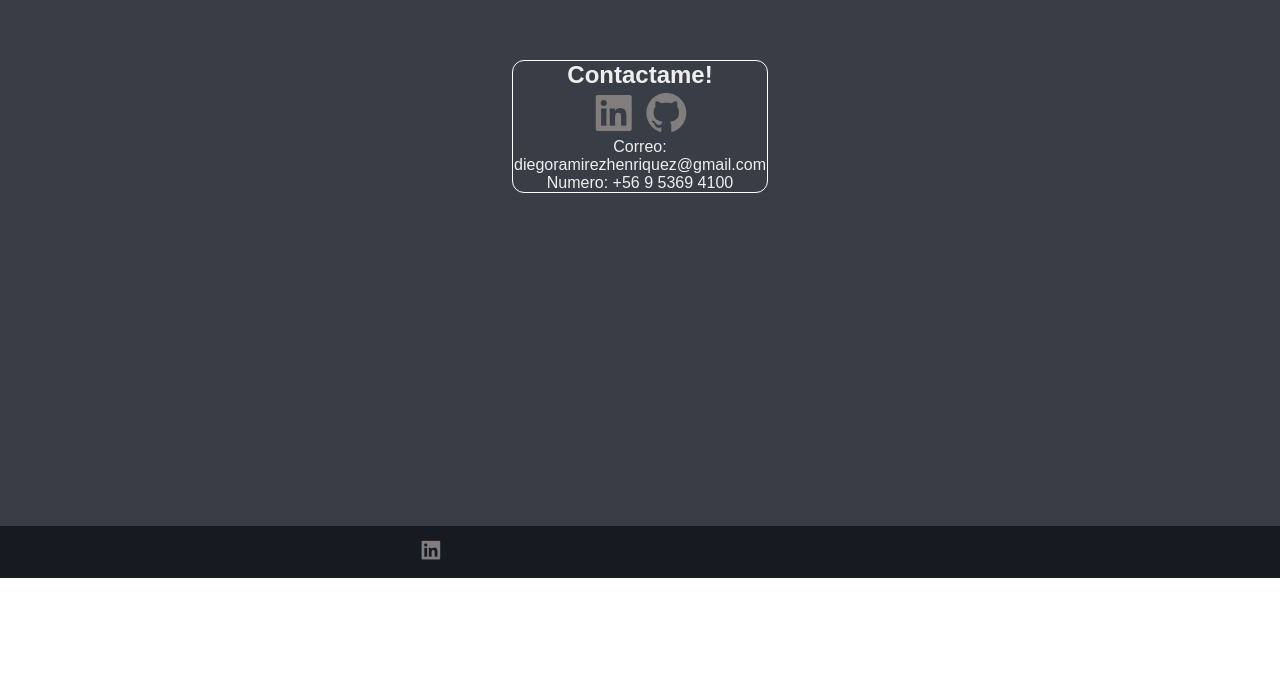
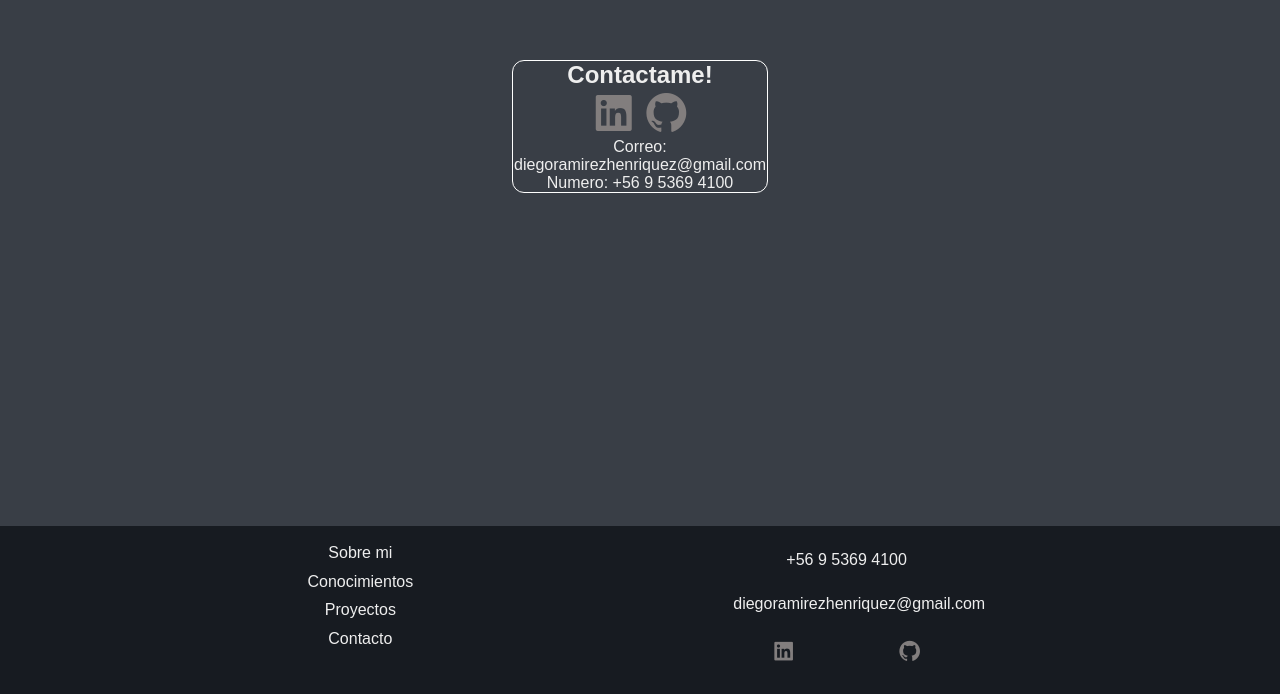
Before and after one commit to DiegoRamirezHenriquez/DiegoRamirez, a plain HTML site: page index.html in a window 1280 px wide. Shown: the part 3598-4292 px from the top of the page. Before the commit the page ends 4176 px from the top, so only its background shows below. Drawn offline with nearby package versions, Linux system fonts and the light colour scheme; a web font is replaced by a local one.

Commit message:
hice el footer

```diff
--- a/css/styles.css
+++ b/css/styles.css
@@ -189,3 +189,21 @@ ul{
     display: flex;
     justify-content: space-evenly;
 }
+.contenedor-info-pagina{
+    display: flex;
+    flex-direction: column;
+    align-items: center;
+}
+.contenedor-info-pagina li{
+    padding: 5%;
+}
+.contenedor-info{
+    text-align: center;
+}
+.contenedor-info li{
+    padding: 5%;
+}
+.contenedor-enlaces{
+    display: flex;
+    justify-content: space-around;
+}
--- a/index.html
+++ b/index.html
@@ -100,16 +100,18 @@
     </main>
     <footer class="info">
         <ul class="contenedor-info-pagina">
-            <li class="enlaces"><a href="https://www.linkedin.com/in/diegoramirezhenriquez" target="_blank"><i class='linkedin bx bxl-linkedin-square bx-sm'></i></a></li>
-            <li class="enlaces"><a href="#"></a></li>
-            <li class="enlaces"><a href="#"></a></li>
-            <li class="enlaces"><a href="#"></a></li>
+            <li><a href="#sobreMi">Sobre mi</a></li>
+            <li><a href="#conocimientos">Conocimientos</a></li>
+            <li><a href="#proyectos">Proyectos</a></li>
+            <li><a href="#contacto">Contacto</a></li>
         </ul>
         <ul class="contenedor-info">
-            <li class="enlaces"><a href="#"></a></li>
-            <li class="enlaces"><a href="#"></a></li>
-            <li class="enlaces"><a href="#"></a></li>
-            <li class="enlaces"><a href="#"></a></li>
+            <li>+56 9 5369 4100</li>
+            <li>diegoramirezhenriquez@gmail.com</li>
+            <ul class="contenedor-enlaces">
+                <li class="enlaces"><a href="https://www.linkedin.com/in/diegoramirezhenriquez" target="_blank"><i class='linkedin bx bxl-linkedin-square bx-sm'></i></a></li>
+                <li class="enlaces"><a href="https://github.com/DiegoRamirezHenriquez" target="_blank" ><i class='github bx bxl-github bx-sm'></i></a></li>
+            </ul>
         </ul>
     </footer>
     <script src="js/app.js"></script>
```
